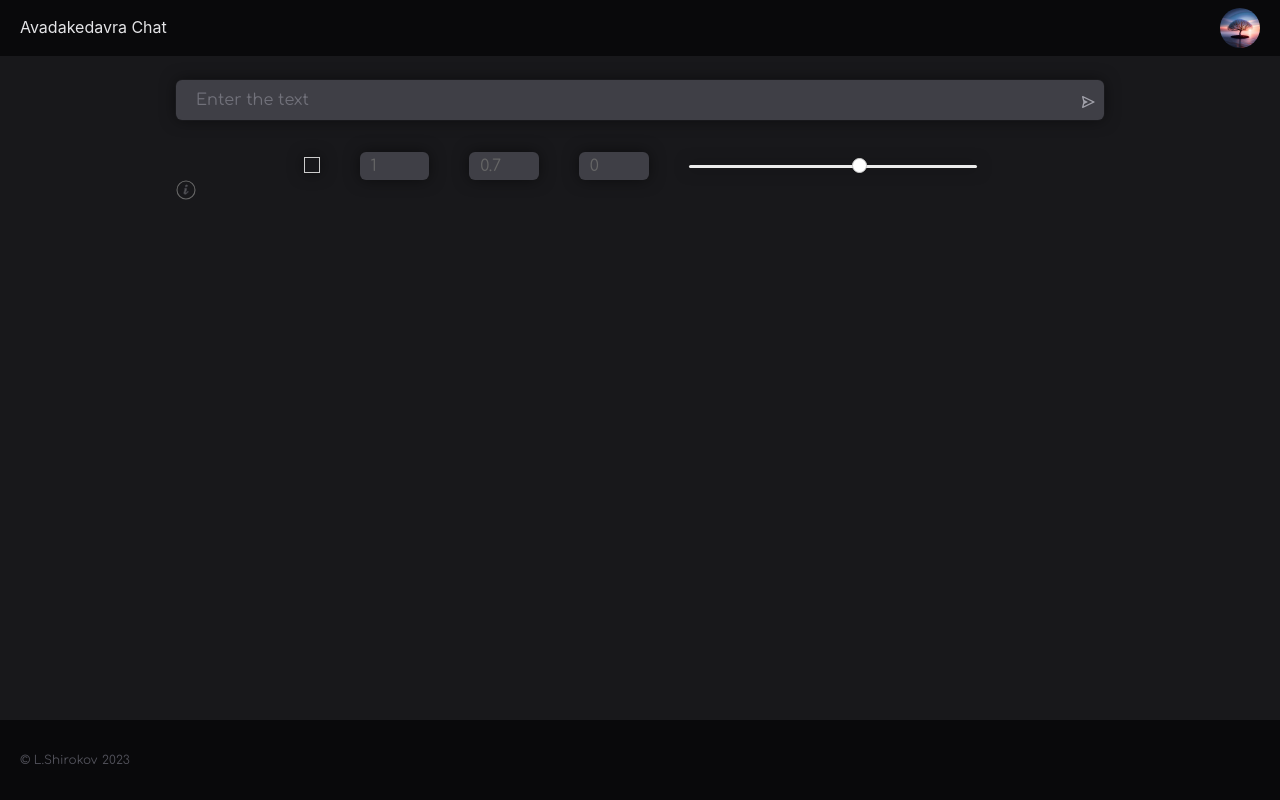
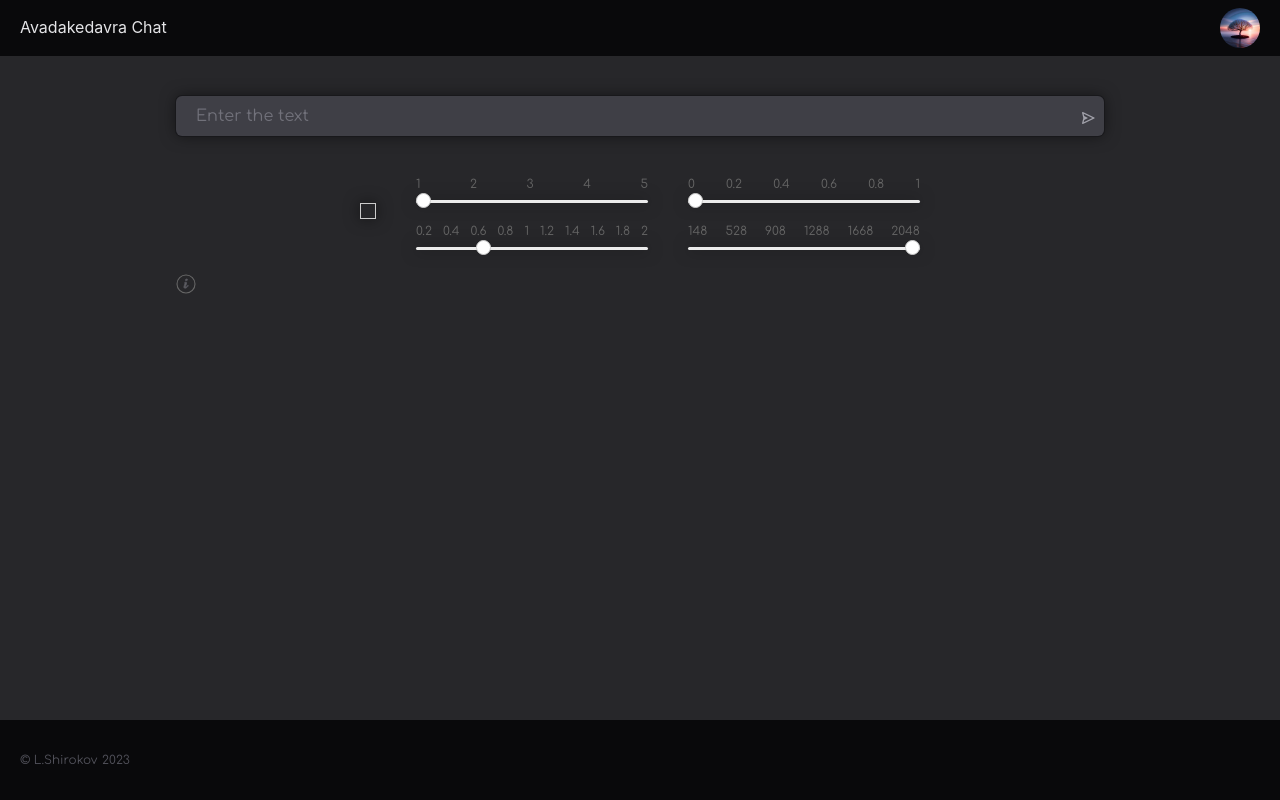
Before and after one commit to leo-shirokov/ai, a React (Vite) app: page / in a window 1280 px wide. Built offline with nearby package versions, Linux system fonts and the light colour scheme.

Commit message:
switch styles changed

```diff
--- a/src/App.jsx
+++ b/src/App.jsx
@@ -4,9 +4,9 @@ import ChatForm from "./components/ChatForm/ChatForm";
 
 function App() {
     return (
-        <div className="w-full h-screen bg-zinc-900 flex flex-col overflow-auto">
+        <div className="w-full h-screen bg-zinc-800 flex flex-col overflow-auto">
             <Header />
-            <div className="grow w-3/4 mx-auto bg-zinc-900 px-4 py-6 md:w-11/12">
+            <div className="grow w-3/4 mx-auto bg-zinc-800 px-4 py-10 md:w-11/12">
                 <ChatForm />
             </div>
             <Footer />
--- a/src/components/ChatForm/ChatForm.jsx
+++ b/src/components/ChatForm/ChatForm.jsx
@@ -15,12 +15,13 @@ const systemMessage = {
 };
 
 const CreateChat = () => {
+    const [loading, setLoading] = useState(false);
     const [prompt, setPrompt] = useState("");
     const [checked, setChecked] = useState(false);
     const [variability, setVariability] = useState(1);
     const [temperature, setTemperature] = useState(0.7);
     const [penalty, setPenalty] = useState(0);
-    const [tokens, setTokens] = useState(Infinity);
+    const [tokens, setTokens] = useState(2048);
 
     const [chatResponses, setChatResponses] = useState([]);
 
@@ -30,6 +31,9 @@ const CreateChat = () => {
     };
     const sendMessage = async (e) => {
         e.preventDefault();
+
+        setLoading(true);
+        setPrompt("");
 
         const newQuestion = [
             ...chatResponses.map((el) => el.message),
@@ -44,11 +48,13 @@ const CreateChat = () => {
             penalty,
             tokens,
         });
-        setPrompt("");
-        setVariability(1);
-        setTemperature(0.7);
-        setPenalty(0);
+
+        setVariability(variability);
+        setTemperature(temperature);
+        setPenalty(penalty);
         setChecked(false);
+        setTokens(tokens);
+
         setChatResponses((prev) => [
             ...prev,
             {
@@ -56,6 +62,7 @@ const CreateChat = () => {
                 message: response,
             },
         ]);
+        setLoading(false);
     };
 
     return (
@@ -67,7 +74,7 @@ const CreateChat = () => {
             >
                 <div
                     className="flex flex-col w-full relative border-transparent bg-zinc-700 text-md font-normal
-                    rounded-md shadow-[0_0_15px_rgba(0,0,0,0.50)] ring-1 ring-zinc-900 text-zinc-300 mb-8"
+                    rounded-md shadow-[0_0_15px_rgba(0,0,0,0.50)] ring-1 ring-zinc-900 text-zinc-300 mb-10"
                 >
                     <TextareaAutosize
                         className="w-full resize-none border-0 bg-transparent py-2 pl-5 pr-14
@@ -89,44 +96,79 @@ const CreateChat = () => {
                     </button>
                 </div>
 
-                <div className="flex justify-center gap-x-10 items-center md:gap-x-5 md:flex-col">
-                    <div className="flex justify-center items-center gap-x-10 shrink-0">
-                        <div>
+                <div className="flex justify-center gap-x-10 items-center md:flex-col md:gap-y-7">
+                    <div className="flex justify-center items-center md:self-start">
                         <input
                             className="uk-checkbox shadow-[0_0_15px_rgba(0,0,0,0.50)]"
                             type="checkbox"
                             checked={checked}
                             onChange={(e) => setChecked(e.target.checked)}
                         />
+                        <p className="hidden text-sm pl-2 md:block">
+                            Mark once to start a chat conversation
+                        </p>
+                    </div>
+                    <div className="w-1/4 flex flex-col justify-center items-center gap-y-5 xl:w-1/3 lg:w-4/5 md:w-11/12 md:gap-y-8">
+                        <div className="w-full flex flex-col justify-center items-center gap-y-2">
+                            <div className="w-full flex justify-between items-center text-xs">
+                                <p>1</p>
+                                <p>2</p>
+                                <p>3</p>
+                                <p>4</p>
+                                <p>5</p>
                             </div>
                             <input
-                            className="uk-input h-7 bg-zinc-700 rounded-md border-transparent shadow-[0_0_15px_rgba(0,0,0,0.50)] focus:bg-zinc-700"
-                            type="number"
-                            inputMode="decimal"
-                            pattern="\d*"
+                                className="uk-range w-full shadow-[0_0_15px_rgba(0,0,0,0.50)]"
+                                type="range"
                                 min="1"
                                 max="5"
                                 value={variability}
                                 placeholder="0"
-                            onChange={(e) => setVariability(+e.target.value)}
+                                onChange={(e) =>
+                                    setVariability(+e.target.value)
+                                }
                             />
+                        </div>
+                        <div className="w-full flex flex-col justify-center items-center gap-y-2">
+                            <div className="w-full flex justify-between items-center text-xs">
+                                <p>0.2</p>
+                                <p>0.4</p>
+                                <p>0.6</p>
+                                <p>0.8</p>
+                                <p>1</p>
+                                <p>1.2</p>
+                                <p>1.4</p>
+                                <p>1.6</p>
+                                <p>1.8</p>
+                                <p>2</p>
+                            </div>
                             <input
-                            className="uk-input h-7 bg-zinc-700 rounded-md border-transparent shadow-[0_0_15px_rgba(0,0,0,0.50)] focus:bg-zinc-700"
-                            type="number"
-                            inputMode="decimal"
-                            pattern="\d*"
+                                className="uk-range w-full shadow-[0_0_15px_rgba(0,0,0,0.50)]"
+                                type="range"
                                 step="0.1"
-                            min="0.1"
-                            max="1.9"
+                                min="0.2"
+                                max="2"
                                 value={temperature}
                                 placeholder="0"
-                            onChange={(e) => setTemperature(+e.target.value)}
+                                onChange={(e) =>
+                                    setTemperature(+e.target.value)
+                                }
                             />
+                        </div>
+                    </div>
+                    <div className="w-1/4 flex flex-col justify-center items-center gap-y-5 xl:w-1/3 lg:w-4/5 md:w-11/12 md:gap-y-8">
+                        <div className="w-full flex flex-col justify-center items-center gap-y-2">
+                            <div className="w-full flex justify-between items-center text-xs">
+                                <p>0</p>
+                                <p>0.2</p>
+                                <p>0.4</p>
+                                <p>0.6</p>
+                                <p>0.8</p>
+                                <p>1</p>
+                            </div>
                             <input
-                            className="uk-input h-7 bg-zinc-700 rounded-md border-transparent shadow-[0_0_15px_rgba(0,0,0,0.50)] focus:bg-zinc-700"
-                            type="number"
-                            inputMode="decimal"
-                            pattern="\d*"
+                                className="uk-range w-full shadow-[0_0_15px_rgba(0,0,0,0.50)]"
+                                type="range"
                                 step="0.1"
                                 min="0"
                                 max="1"
@@ -135,9 +177,17 @@ const CreateChat = () => {
                                 onChange={(e) => setPenalty(+e.target.value)}
                             />
                         </div>
-                    <div>
+                        <div className="w-full flex flex-col justify-center items-center gap-y-2">
+                            <div className="w-full flex justify-between items-center text-xs">
+                                <p>148</p>
+                                <p>528</p>
+                                <p>908</p>
+                                <p>1288</p>
+                                <p>1668</p>
+                                <p>2048</p>
+                            </div>
                             <input
-                            className="uk-range w-72 shadow-[0_0_15px_rgba(0,0,0,0.50)] md:w-60 md:mt-8"
+                                className="uk-range w-full shadow-[0_0_15px_rgba(0,0,0,0.50)]"
                                 type="range"
                                 step="380"
                                 min="148"
@@ -148,29 +198,58 @@ const CreateChat = () => {
                             />
                         </div>
                     </div>
+                </div>
+                <div className="invisible">Open settings</div>
                 <a
                     href="#toggle-animation"
                     uk-icon="icon: info; ratio: 1"
-                    className="stroke-zinc-700"
+                    className="stroke-zinc-600"
                     uk-toggle="target: #toggle-animation; animation: uk-animation-fade"
                 ></a>
+
                 <div
                     id="toggle-animation"
                     uk-drop="mode: click"
                     className="uk-card uk-card-default uk-card-body uk-width-large uk-margin-small
                     bg-zinc-700 rounded-md text-zinc-400"
                 >
-                    - Checkbox: enable for chat mode
-                    <br />
-                    - Number of answer options: variability, from 1 to 5<br />
-                    - Variety: higher is more creative, lower is more
-                    deterministic (from 0.1 to 1.9)
-                    <br />
-                    - Decreased likelihood of repeated responses in chat mode,
-                    from 0 to 1<br />- Response length scale of six positions,
-                    the higher, the more complete the answer
+                    <p className="md:hidden">
+                        <span className="text-zinc-900 font-bold">
+                            Checkbox:
+                        </span>
+                        &nbsp; mark once to start chat mode conversation
+                    </p>
+                    <p>
+                        <span className="text-zinc-900 font-bold">
+                            Scale-1.
+                        </span>
+                        &nbsp;Variability: number of answer options (from 1 to
+                        5)
+                    </p>
+                    <p>
+                        <span className="text-zinc-900 font-bold">
+                            Scale-2.
+                        </span>
+                        &nbsp; Variety: higher is more creative, lower is more
+                        deterministic (from 0.2 to 2)
+                    </p>
+                    <p>
+                        <span className="text-zinc-900 font-bold">
+                            Scale-3.
+                        </span>
+                        &nbsp; Penalty: decreased likelihood of repeated
+                        responses in chat mode (from 0 to 1)
+                    </p>
+                    <p>
+                        <span className="text-zinc-900 font-bold">
+                            Scale-4.
+                        </span>
+                        &nbsp; Response length: the higher, the more complete
+                        the answer (from 148 to 2048 tokens)
+                    </p>
                 </div>
             </form>
+            {loading && <p>Loading...</p>}
             {chatResponses.length > 0 &&
                 chatResponses.map((answer) => (
                     <ChatResponse key={answer.key} response={answer} />
```
Also changed, not shown: src/components/Header/Header.jsx (+8 -1 lines). Lines whose indentation alone changed are shown as unchanged.
